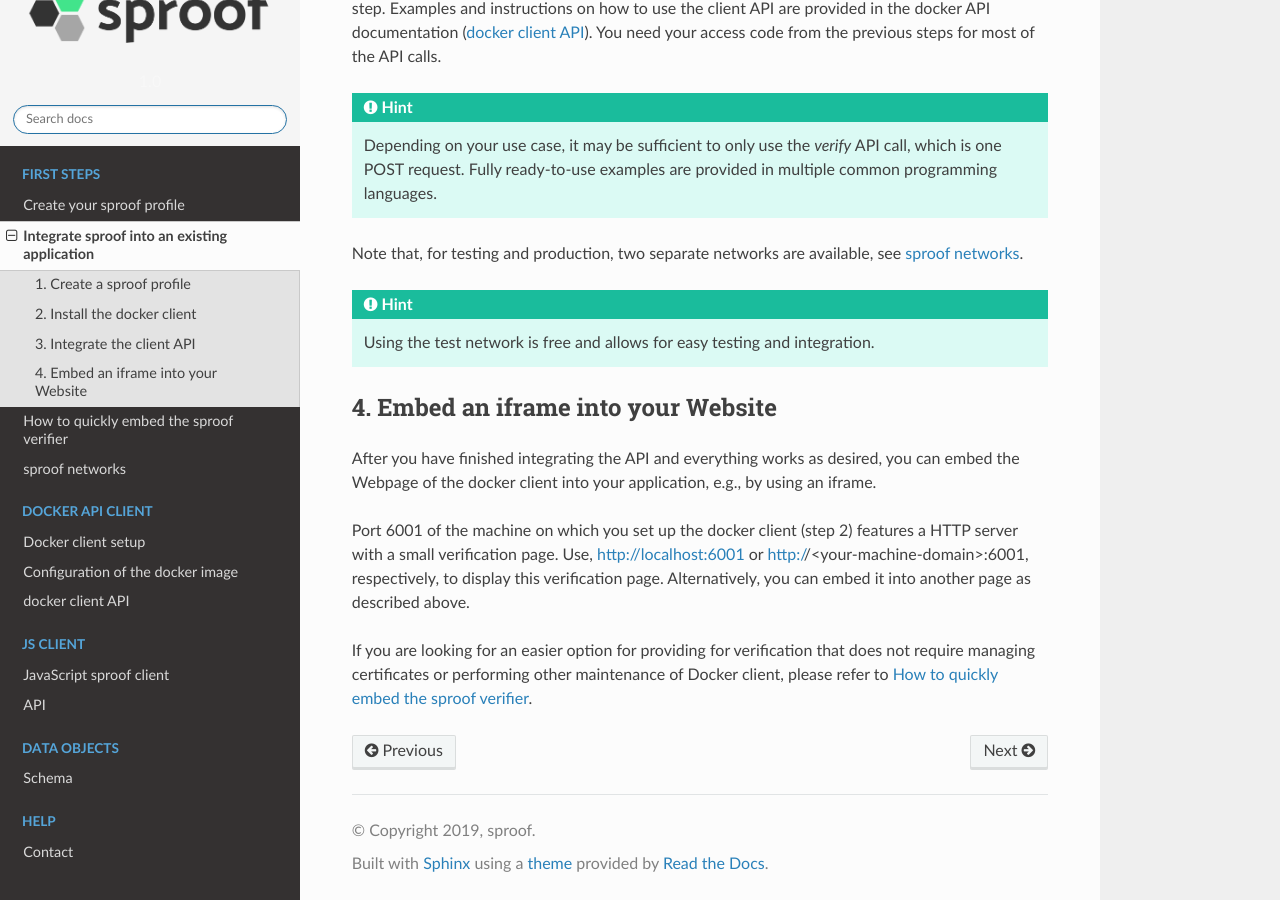
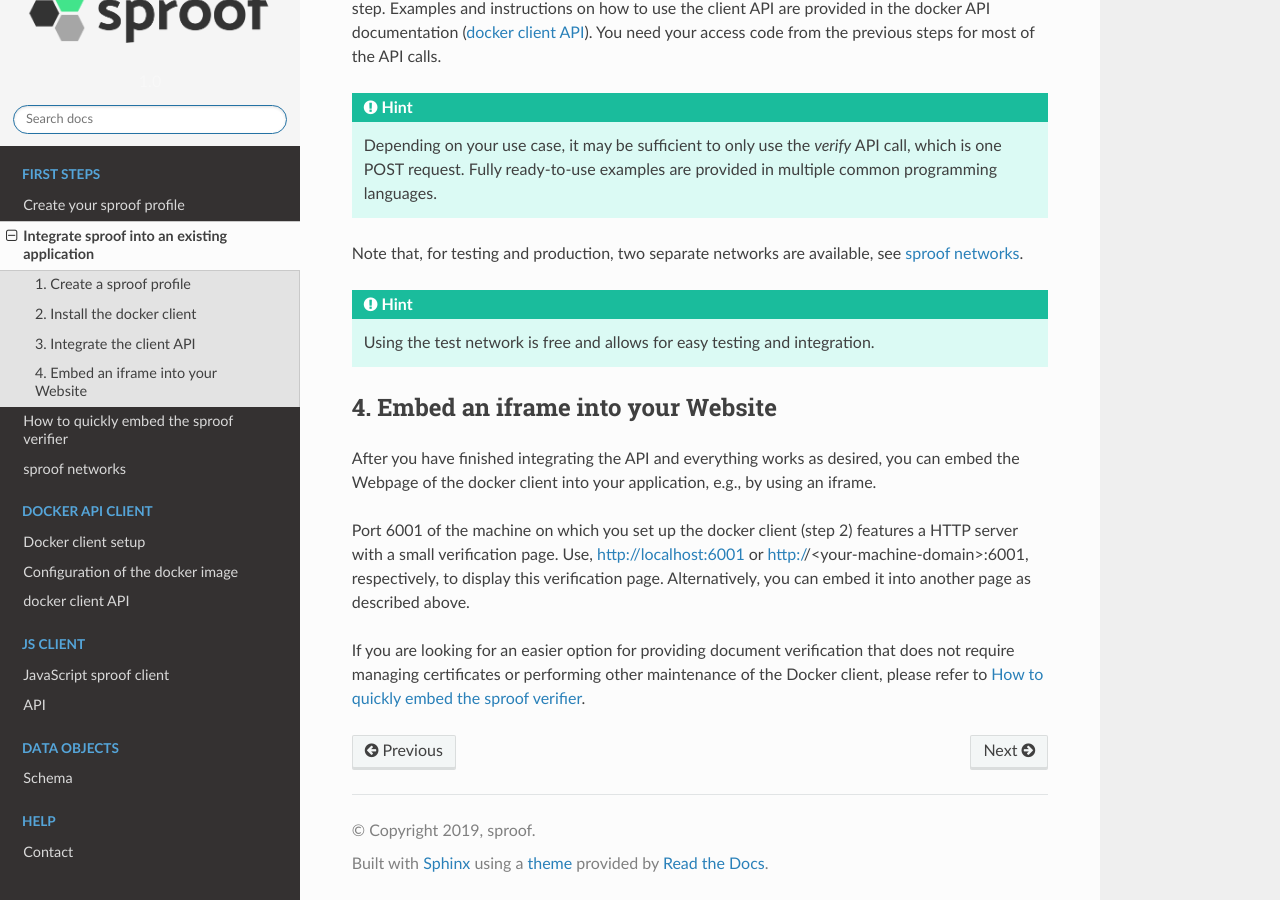
Before and after one commit to sproof/docs, a Sphinx documentation site: the page built from docs/first/integrate-sproof.rst, in a window 1280 px wide and 900 px high, scrolled down 990 px. Built offline with Sphinx 7.4.7 and the Read the Docs theme 2.0.0, drawn with Linux system fonts in a browser that asks for light colours.

Commit message:
Fix typos and wording

```diff
--- a/docs/first/integrate-sproof.rst
+++ b/docs/first/integrate-sproof.rst
@@ -50,4 +50,4 @@
 
 Port 6001 of the machine on which you set up the docker client (step 2) features a HTTP server with a small verification page. Use, http://localhost:6001 or http://<your-machine-domain>:6001, respectively, to display this verification page. Alternatively, you can embed it into another page as described above.
 
-If you are looking for an easier option for providing for verification that does not require managing certificates or performing other maintenance of Docker client, please refer to :doc:`../first/embed-iframe`.
+If you are looking for an easier option for providing document verification that does not require managing certificates or performing other maintenance of the Docker client, please refer to :doc:`../first/embed-iframe`.
```
